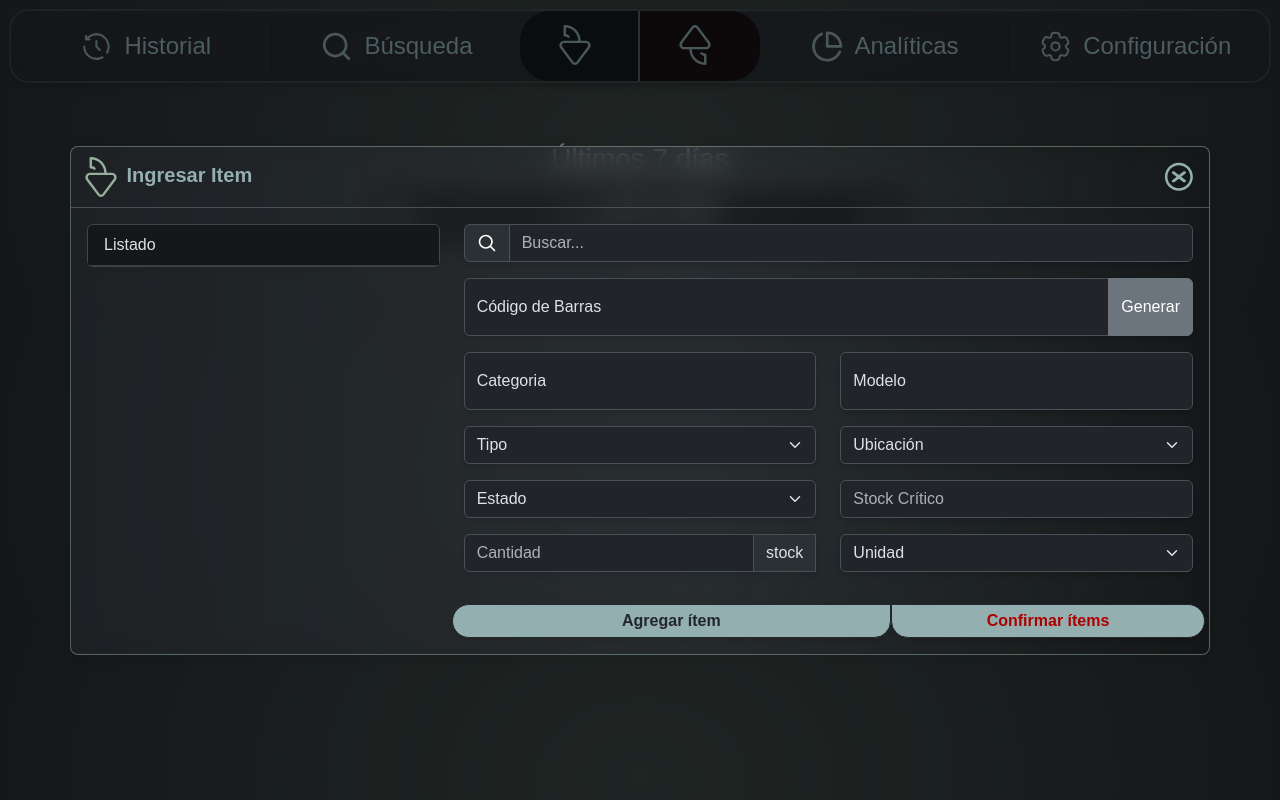
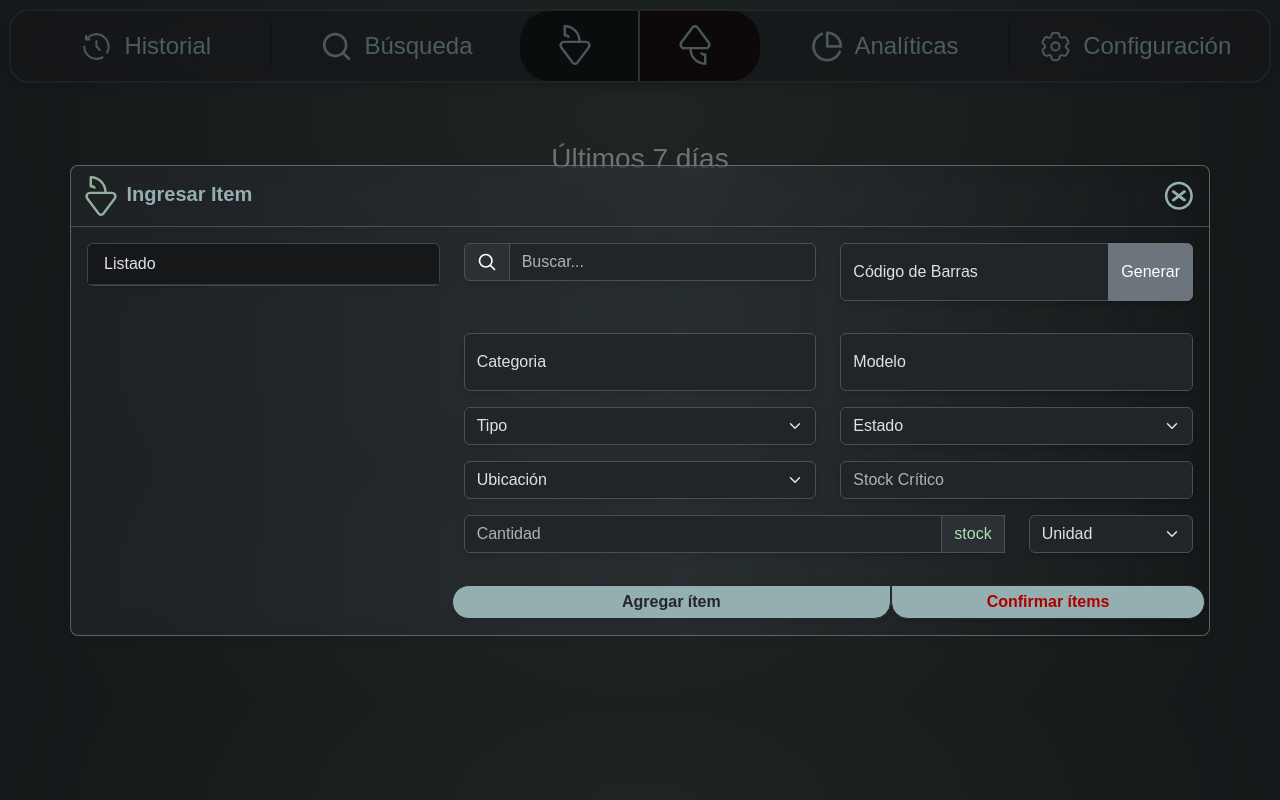
Before and after one commit to Joaminer/SGD, a Flask app: page / in a window 1280 px wide, after a click on "Ingresar". Run offline with Flask 3, Linux system fonts and the light colour scheme; data comes from the database, SQL or seed files in the repository; some libraries are stand-ins or nearby versions.

Commit message:
Historial y form

```diff
--- a/static/css/styles.css
+++ b/static/css/styles.css
@@ -226,8 +226,12 @@ header nav ul .single a:hover svg path {
     stroke: #C52E2E !important;
     fill: #C52E2E !important;
 } */
-
-
+#category-error{
+    color:white !important;
+}
+#basic-addon2{
+    color:rgb(179, 223, 181) !important;
+}
 
 .container {
     text-align: center;
@@ -323,9 +327,10 @@ header nav ul .single a:hover svg path {
     display: flex;
     justify-content: space-between;
     align-items: center;
-    border: 1px solid #ccc;
+    border: 1px solid ;
     border-radius: 8px;
     padding: 10px;
+    border: 1px solid #96babdb6;
     margin-bottom: 10px;
     background-color: #1d1d1d; /* Fondo oscuro */
     color: #fff; /* Texto claro */
--- a/static/script.js
+++ b/static/script.js
@@ -700,6 +700,7 @@ for (let proceso_id in groupedData) {
     // Aquí es donde decides qué SVG mostrar según el tipo de operación
     let operationIconHtml = '';
     if (operation.operacion === 'Ingreso') {
+
         operationIconHtml = `<svg class="rotate-svg" height="40px" width="40px"  version="1.1" id="Layer_1" xmlns="http://www.w3.org/2000/svg" xmlns:xlink="http://www.w3.org/1999/xlink"
                                  viewBox="0 0 512 512" xml:space="preserve">
                             <path style="fill:rgba(36, 38, 45, 0.938);" d="M395.47,296.3H116.531c-36.816,0-57.855-42.009-35.803-71.491L225.983,30.621
@@ -715,6 +716,7 @@ for (let proceso_id in groupedData) {
                                 C425.534,243.165,426.551,254.56,421.509,264.629z"/>
                             </svg>`; // Reemplaza este ícono por tu SVG de "Ingreso"
     } else if (operation.operacion === 'Retiro') {
+
         operationIconHtml = `<?xml version="1.0" encoding="iso-8859-1"?>
 <!-- Uploaded to: SVG Repo, www.svgrepo.com, Generator: SVG Repo Mixer Tools -->
 <svg height="40px" width="40px" version="1.1" id="Layer_1" xmlns="http://www.w3.org/2000/svg" xmlns:xlink="http://www.w3.org/1999/xlink"
@@ -752,7 +754,6 @@ for (let proceso_id in groupedData) {
         </div>
     `;
 
-    container.append(operationHtml);
 }
 
                     }
--- a/templates/base.html
+++ b/templates/base.html
@@ -193,7 +193,8 @@
                             </div>
 
                             <div class="sticky-top" id="scont">
-                            <div class="search-container" >
+                            <div class="row">
+                                <div class="search-container col" >
                                     <div class="input-group mb-3">
                                         <span class="input-group-text" id="basic-addon1">
                                             <svg width="20px" height="20px" viewBox="0 0 24 24" fill="none" xmlns="http://www.w3.org/2000/svg">
@@ -208,8 +209,7 @@
                                         </div>
                                     </div>
                                 </div>
-                            <form id="ingresoForm" class="needs-validation " novalidate >
-                                <div class="form-group mb-3">
+                                <div class="form-group mb-3 col">
 
                                     <div class="input-group mb-3">
                                         <div class="form-floating m-0 ">
@@ -224,6 +224,10 @@
 
                                     </div>
                                 </div>
+                            </div>
+
+                            <form id="ingresoForm" class="needs-validation " novalidate >
+
                                 <div class="row">
                                     <div class="col">
                                 <div class="form-group mb-3">
@@ -270,21 +274,22 @@
                                     </div>
                                     <div class="col-md-6">
                                         <div class="form-group mb-3">
-                                                <select class="form-select" id="locations" name="ubicacion" required>
-                                                    <option value="" selected disabled>Ubicación</option>
+                                            <select class="form-select" id="states" name="estado" required>
+                                                <option value="" selected disabled>Estado</option>
                                             </select>
-                                                <div class="invalid-feedback">Ubicación es obligatoria.</div>
+                                            <div class="invalid-feedback">Estado es obligatoria.</div>
                                         </div>
                                     </div>
 
                                 </div>
                                 <div class="row">
                                     <div class="col-md-6">
+
                                         <div class="form-group mb-3">
-                                            <select class="form-select" id="states" name="estado" required>
-                                                <option value="" selected disabled>Estado</option>
+                                            <select class="form-select" id="locations" name="ubicacion" required>
+                                                <option value="" selected disabled>Ubicación</option>
                                             </select>
-                                            <div class="invalid-feedback">Estado es obligatoria.</div>
+                                            <div class="invalid-feedback">Ubicación es obligatoria.</div>
                                         </div>
                                     </div>
                                     <div class="col-md-6">
@@ -295,7 +300,7 @@
                                     </div>
                                 </div>
                                 <div class="row mb-3">
-                                    <div class="col">
+                                    <div class="col-9">
                                         <div class="input-group mb-3">
                                             <input type="number" class="form-control" id="cantidad" placeholder="Cantidad" name="cantidad" min="0" oninput="validity.valid||(value='');"  aria-describedby="basic-addon2" required>
                                             <span class="input-group-text" id="basic-addon2">stock</span>
@@ -303,7 +308,7 @@
                                         </div>
                                     </div>
 
-                                    <div class="col">
+                                    <div class="col-3">
                                         <select class="form-select" id="units" name="unidad" required>
                                             <option value="" selected disabled>Unidad</option>
                                         </select>
```
Lines whose indentation alone changed are shown as unchanged.
